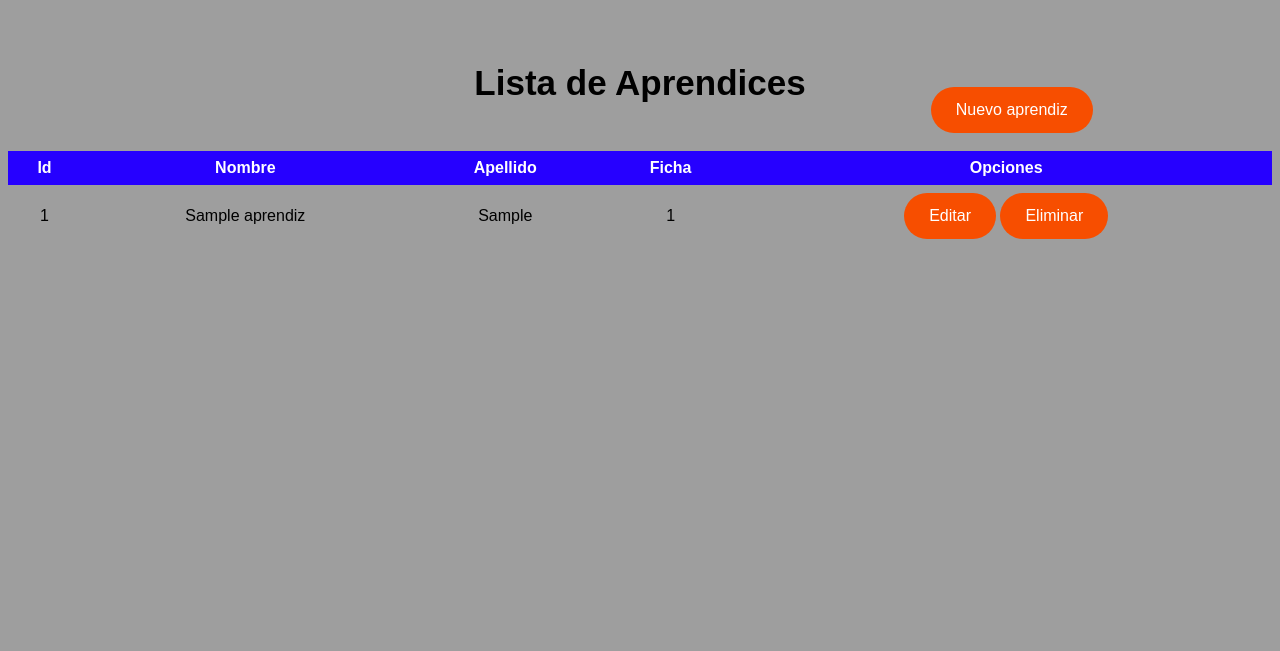
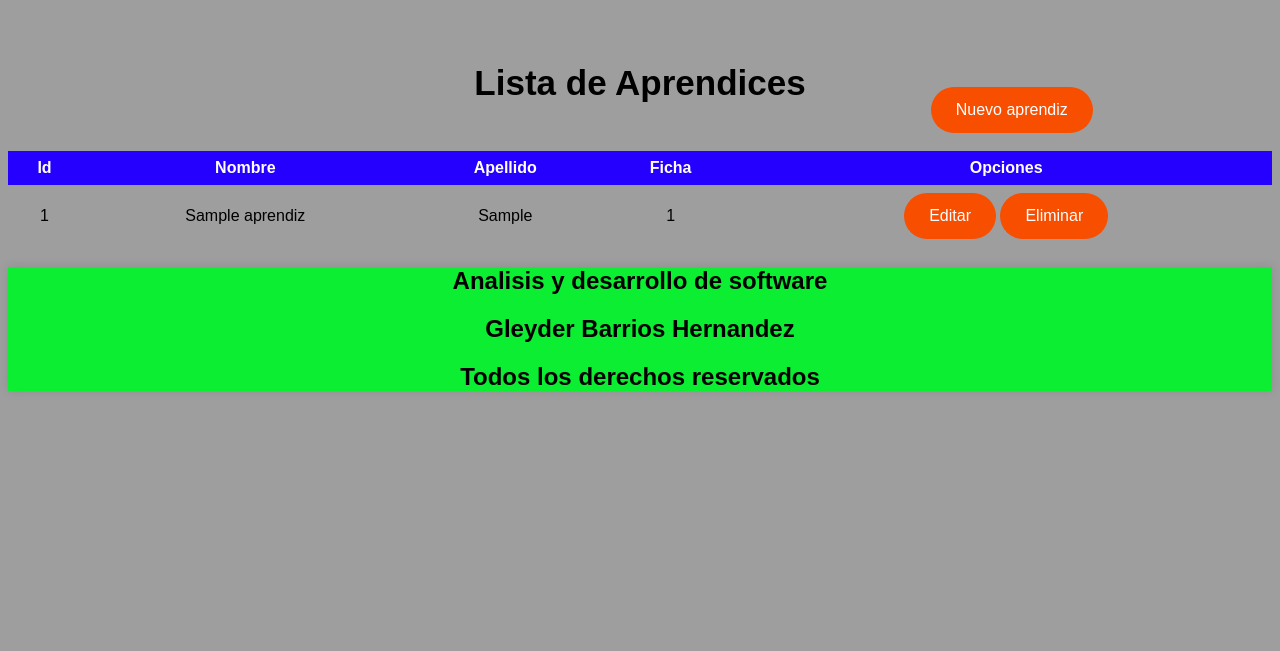
Before and after one commit to GleYd3R/RegistroPHP, a PHP site: page / in a window 1280 px wide. Shown: the top 651 px of the page. Run offline with PHP 8.4, Linux system fonts and the light colour scheme; tables that the repository leaves empty hold one stand-in row (values such as "Sample post").

Commit message:
se agrega futter

```diff
--- a/css/style.css
+++ b/css/style.css
@@ -118,3 +118,11 @@ h1 {
   left: 73%;
   cursor: pointer;
 }
+
+footer {
+  text-align: center;
+  width: 100%;
+  height: auto;
+  background-color: rgb(11, 238, 49);
+  box-shadow: 0px 0px 10px 0px rgba(0, 0, 0, 0.103);
+}
--- a/index.php
+++ b/index.php
@@ -57,5 +57,13 @@
     mysqli_close($conexionsql);
     ?>
 </body>
-
+<footer>
+    <p>
+    <h2>Analisis y desarrollo de software</h2>
+    </p>
+    <p>
+        <h2>Gleyder Barrios Hernandez</h2></p>
+    <p>
+        <h2>Todos los derechos reservados</h2></p>
+</footer>
 </html>
```
